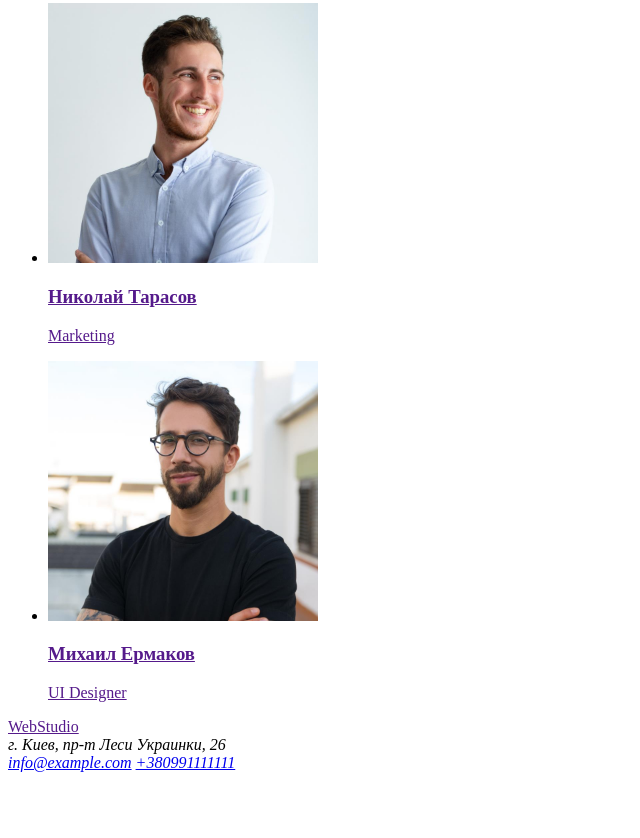
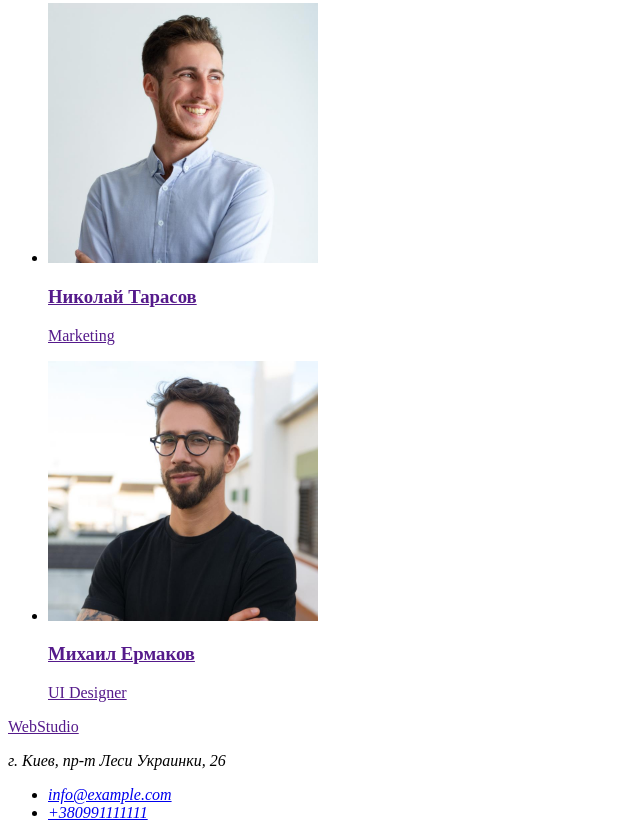
Before and after one commit to AlonaKlishchevnikova/goit-markup-hw-01, a plain HTML site: page index.html in a window 1280 px wide. Shown: the part 2333-3171 px from the top of the page, without its empty margins (0-640 px from the left). Before the commit the page ends 3113 px from the top, so only its background shows below. Drawn offline with Linux system fonts and the light colour scheme.

Commit message:
finish html

```diff
--- a/index.html
+++ b/index.html
@@ -83,11 +83,14 @@
     </main>
     <footer>
         <a href="">WebStudio</a>
-        <address>г. Киев, пр-т Леси Украинки, 26</address>
         <address>
-            <a href="mailto:info@example.com">info@example.com</a>
-            <a href="tel:+380991111111">+380991111111</a>
+            <p>г. Киев, пр-т Леси Украинки, 26</p>
+            <ul>
+                <li><a href="mailto:info@example.com">info@example.com</a></li>
+                <li><a href="tel:+380991111111">+380991111111</a></li>
+            </ul>
         </address>
+
 
     </footer>
 
```
